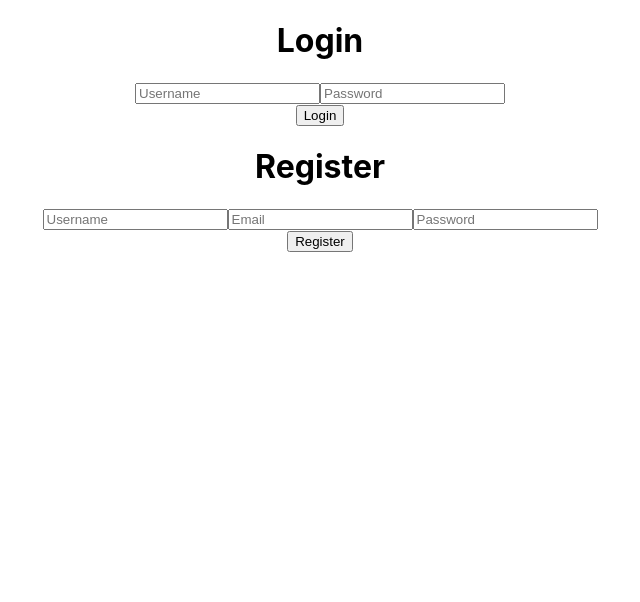
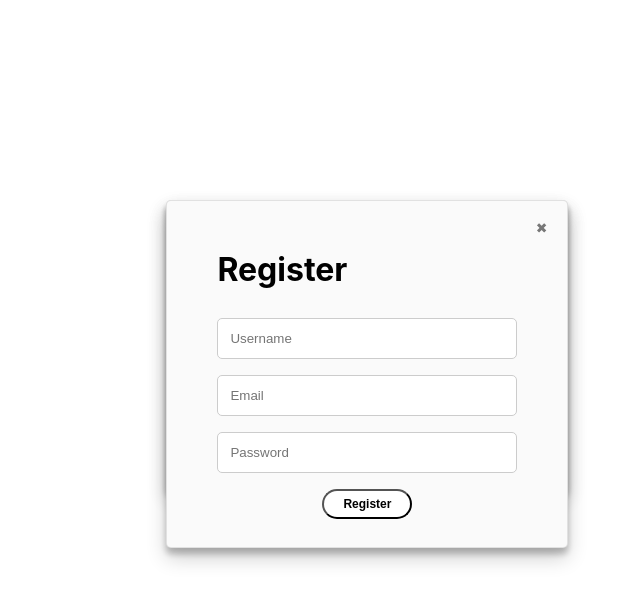
Before and after one commit to BingiMan/YummyPaw, a React (Create React App) app in the folder client/: page / in a window 1280 px wide. Shown: the top 602 px of the page, without its empty margins (320-960 px from the left). Built offline with nearby package versions, Linux system fonts and the light colour scheme.

Commit message:
register/login modals

```diff
--- a/client/src/components/header/Login.jsx
+++ b/client/src/components/header/Login.jsx
@@ -1,4 +1,5 @@
 import React from 'react'
+import './headerStyle.css'
 import { withRouter } from 'react-router'
 import decode from 'jwt-decode';
 import {loginUser, verifyUser} from '../../services/user'
@@ -64,20 +65,21 @@ class Login extends React.Component {
 
   render() {
     return (
-      <div>
-        <div>
-          <form>
-            <div>
-              <h1>Login</h1>
+      <div className="login-dialog">
+        <div className="close-thik"></div>
+          <form className="login-form">
+            <div className="flex">
+              <h1 className="form-title">
+                Login
+              </h1>
             </div>
-            <input onChange={this.handleChange} type="text" name="username" value={this.state.loginForm.username} placeholder="Username" />
-            <input onChange={this.handleChange} type="password" name="password" value={this.state.loginForm.password} placeholder="Password" />
-            <div>
-            <button onClick={this.handleRedirect}>Login</button>
+            <input className="modern-input-text" onChange={this.handleChange} type="text" name="username" value={this.state.loginForm.username} placeholder="Username" />
+            <input className="modern-input-text" onChange={this.handleChange} type="password" name="password" value={this.state.loginForm.password} placeholder="Password" />
+            <div className="flex">
+            <button className="btn form-btn" onClick={this.handleRedirect}>Login</button>
             </div>
           </form>
         </div>
-      </div>
     )
   }
 }
--- a/client/src/components/header/Register.jsx
+++ b/client/src/components/header/Register.jsx
@@ -1,9 +1,10 @@
 import React from 'react'
+import { withRouter } from 'react-router-dom'
 import { createUser, loginUser } from '../../services/user';
 import decode from 'jwt-decode';
 
 
-export default class Register extends React.Component {
+class Register extends React.Component {
   constructor() {
     super()
     this.state = {
@@ -36,13 +37,13 @@ export default class Register extends React.Component {
     e.preventDefault();
     await createUser(this.state.registerForm);
     this.handleLogin();
-    // this.setState({
-    //   registerForm: {
-    //     username: '',
-    //     email: '',
-    //     password: '',
-    //   }
-    // })
+    this.setState({
+      registerForm: {
+        username: '',
+        email: '',
+        password: '',
+      }
+    })
     // console.log(this.state.registerForm)
   }
   handleRedirect = async (e) => {
@@ -60,13 +61,13 @@ export default class Register extends React.Component {
 
   render() {
     return (
-      <div>
+      <div className="register-dialog">
         <div className="close-thik" onClick={this.handleClose} ></div>
         <form className="register-form">
           <div className="flex">
             <h1 className="form-title">Register</h1>
           </div>
-          <input className="modern-input-text" onChange={this.handleChange} type="text" name="username" value={this.state.registerForm.name} placeholder="Username" />
+          <input className="modern-input-text" onChange={this.handleChange} type="text" name="username" value={this.state.registerForm.username} placeholder="Username" />
           <input className="modern-input-text" onChange={this.handleChange} type="email" name="email" value={this.state.registerForm.email} placeholder="Email" />
           <input className="modern-input-text" onChange={this.handleChange} type="password" name="password" value={this.state.registerForm.password} placeholder="Password" />
           <div className="flex">
@@ -77,3 +78,5 @@ export default class Register extends React.Component {
     )
   }
 }
+
+export default withRouter(Register);
--- a/client/src/components/header/headerStyle.css
+++ b/client/src/components/header/headerStyle.css
@@ -0,0 +1,83 @@
+
+.login-dialog, .register-dialog{
+  top: 25%;
+  left: 38%;
+  border: 1px solid rgba(0,0,0,.1);
+  width: 400px;
+  height: auto;
+  padding: 28px 0;
+  position: fixed;
+  background: #fafafa;
+  border-radius: 5px;
+  z-index: 2;
+  display: flex;
+  box-shadow: 0 10px 20px rgba(0,0,0,0.19), 0 6px 6px rgba(0,0,0,0.23);
+}
+.login-form, .register-form{
+  margin:auto;
+}
+.flex {
+  display: flex;
+}
+.modern-input-text{
+  display: block;
+  width: 300px;
+  border-radius: 5px;
+  padding: 12px;
+  border: 1px solid #ccc;
+  box-sizing: border-box;
+  margin-top: 7px;
+  margin-bottom: 16px;
+  resize: vertical;
+}
+.form-btn{
+  margin: auto;
+  font-weight: 900;
+  cursor: pointer;
+  transition: color 0.3s ease;
+}
+
+.form-btn:hover {
+  background:-webkit-gradient(linear, left top, left bottom, color-stop(0.05, #c62d1f), color-stop(1, #f24537));
+  background:-moz-linear-gradient(top, #c62d1f 5%, #f24537 100%);
+  background:-webkit-linear-gradient(top, #c62d1f 5%, #f24537 100%);
+  background:-o-linear-gradient(top, #c62d1f 5%, #f24537 100%);
+  background:-ms-linear-gradient(top, #c62d1f 5%, #f24537 100%);
+  background:linear-gradient(to bottom, #c62d1f 5%, #f24537 100%);
+  background-color:#c62d1f;
+  color:#eeeeee;
+}
+.form-btn:active {
+  position:relative;
+  top:1px;
+}
+.close-thik{
+  color: #777;
+  font: 14px/100% arial, sans-serif;
+  position: absolute;
+  right: 20px;
+  text-decoration: none;
+  text-shadow: 0 1px 0 #fff;
+  top: 20px;
+}
+.close-thik:hover {
+color:red;
+cursor: pointer;
+transition: color 0.3s ease;
+
+}
+.close-thik:after {
+  content: '✖'; /* UTF-8 symbol */
+}
+
+.btn{
+  background-color: #fff;
+  text-decoration: none;
+  cursor:pointer;
+  font-size: 12px;
+  height: 30px;
+  width: 90px;
+  border-radius: 25px;
+  font-weight: 900;
+  outline:none;
+}
```
